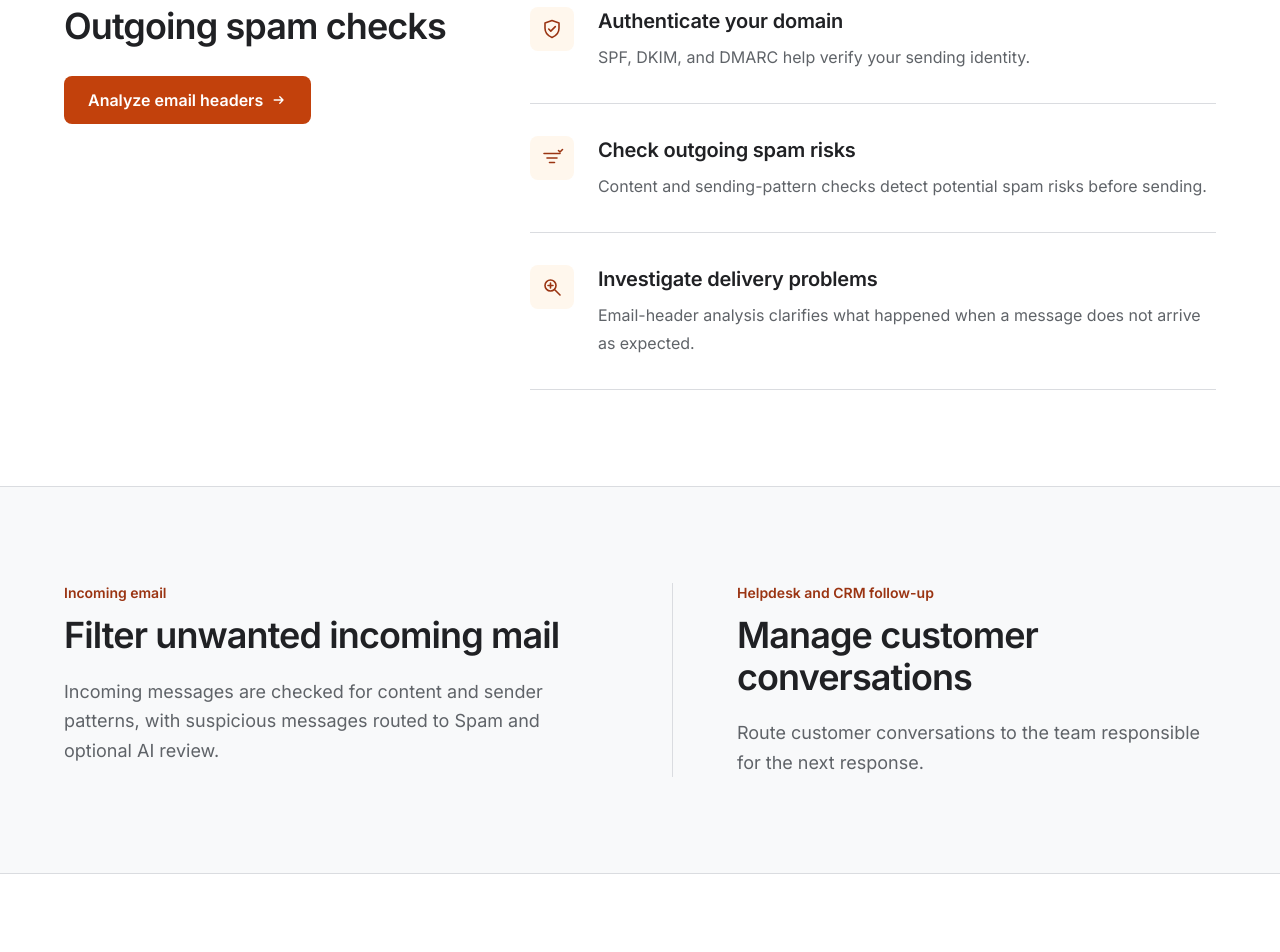
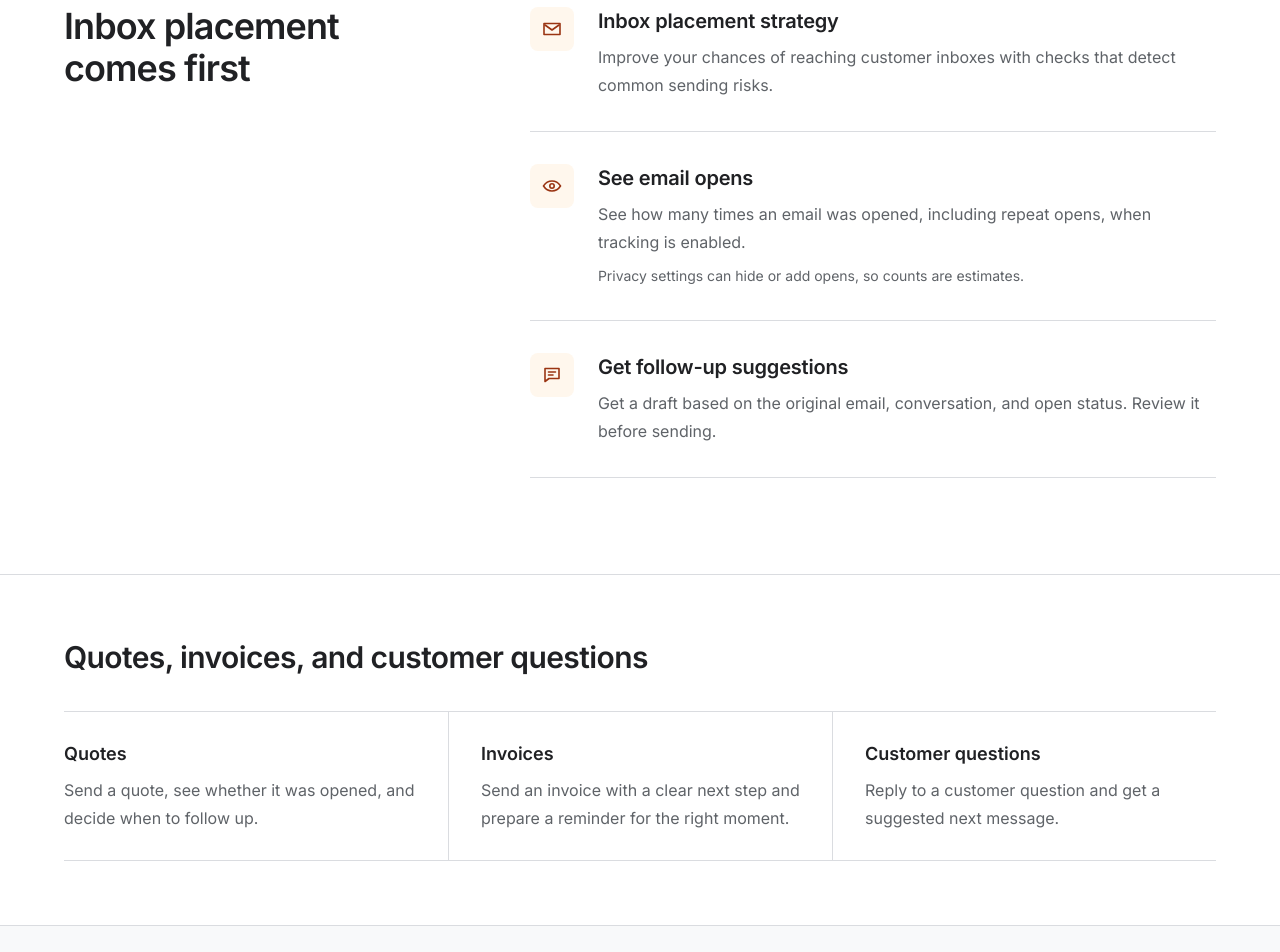
Before and after one commit to VenMail/landing_cms, a Next.js app: page / in a window 1280 px wide. Shown: the part 1340-2292 px from the top of the page. Built offline with nearby package versions, Linux system fonts and the light colour scheme; no server answers.

Commit message:
Present practical email outcomes and customer use cases

```diff
--- a/src/components/SeoDefaults.jsx
+++ b/src/components/SeoDefaults.jsx
@@ -12,7 +12,7 @@ export default function SeoDefaults() {
   const path = (asPath || '/').split(/[?#]/)[0].replace(/\.html$/, '').replace(/\/+$/, '') || '/';
   const title = TITLES[path] || `${path.split('/').filter(Boolean).pop()?.replaceAll('-', ' ') || 'Business email'} — Venmail`;
   const description = path === '/'
-    ? 'Business email with outgoing spam checks, domain authentication, incoming filtering, and email-header analysis.'
+    ? 'Reach customer inboxes, see how many times an email was opened, and get a practical follow-up suggestion when the conversation needs one.'
     : path === '/pricing'
       ? 'Compare Venmail paid business email plans and shared storage. Review monthly or annual pricing and choose a plan for your team.'
       : 'Professional email on your business domain, with calendar, contacts and shared storage. Explore Venmail plans and get help moving your team.';
--- a/src/pages/index.jsx
+++ b/src/pages/index.jsx
@@ -28,10 +28,16 @@ const apiResponse = `{
   "held_for_review": false
 }`;
 
-const deliverySignals = [
-  ['Authenticate your domain', 'SPF, DKIM, and DMARC help verify your sending identity.', 'shield'],
-  ['Check outgoing spam risks', 'Content and sending-pattern checks detect potential spam risks before sending.', 'check'],
-  ['Investigate delivery problems', 'Email-header analysis clarifies what happened when a message does not arrive as expected.', 'search'],
+const deliveryOutcomes = [
+  ['Inbox placement strategy', 'Improve your chances of reaching customer inboxes with checks that detect common sending risks.', 'inbox'],
+  ['See email opens', 'See how many times an email was opened, including repeat opens, when tracking is enabled.', 'opens', 'Privacy settings can hide or add opens, so counts are estimates.'],
+  ['Get follow-up suggestions', 'Get a draft based on the original email, conversation, and open status. Review it before sending.', 'follow-up'],
+];
+
+const useCases = [
+  ['Quotes', 'Send a quote, see whether it was opened, and decide when to follow up.'],
+  ['Invoices', 'Send an invoice with a clear next step and prepare a reminder for the right moment.'],
+  ['Customer questions', 'Reply to a customer question and get a suggested next message.'],
 ];
 
 const suiteItems = [
@@ -62,13 +68,13 @@ function ArrowIcon() {
 }
 
 function SignalIcon({ type }) {
-  if (type === 'shield') {
-    return <svg aria-hidden="true" viewBox="0 0 24 24" fill="none" className="h-6 w-6"><path d="M12 3.5 19 6v5.3c0 4.2-2.7 7.5-7 9.2-4.3-1.7-7-5-7-9.2V6l7-2.5Z" stroke="currentColor" strokeWidth="1.6" strokeLinejoin="round" /><path d="m8.7 12 2.1 2.1 4.5-4.5" stroke="currentColor" strokeWidth="1.6" strokeLinecap="round" strokeLinejoin="round" /></svg>;
+  if (type === 'inbox') {
+    return <svg aria-hidden="true" viewBox="0 0 24 24" fill="none" className="h-6 w-6"><path d="M4 6.5h16v11H4v-11Z" stroke="currentColor" strokeWidth="1.6" strokeLinejoin="round" /><path d="m5 8 7 5 7-5" stroke="currentColor" strokeWidth="1.6" strokeLinecap="round" strokeLinejoin="round" /></svg>;
   }
-  if (type === 'check') {
-    return <svg aria-hidden="true" viewBox="0 0 24 24" fill="none" className="h-6 w-6"><path d="M4 7.5h16M7 12h10M9.5 16.5h5" stroke="currentColor" strokeWidth="1.6" strokeLinecap="round" /><path d="M18.5 4.5 20 6l2.5-2.5" stroke="currentColor" strokeWidth="1.6" strokeLinecap="round" strokeLinejoin="round" /></svg>;
+  if (type === 'opens') {
+    return <svg aria-hidden="true" viewBox="0 0 24 24" fill="none" className="h-6 w-6"><path d="M3.5 12s3.2-5 8.5-5 8.5 5 8.5 5-3.2 5-8.5 5-8.5-5-8.5-5Z" stroke="currentColor" strokeWidth="1.6" strokeLinejoin="round" /><circle cx="12" cy="12" r="2.2" stroke="currentColor" strokeWidth="1.6" /></svg>;
   }
-  return <svg aria-hidden="true" viewBox="0 0 24 24" fill="none" className="h-6 w-6"><circle cx="10.5" cy="10.5" r="5.5" stroke="currentColor" strokeWidth="1.6" /><path d="m15 15 5 5" stroke="currentColor" strokeWidth="1.6" strokeLinecap="round" /><path d="M8 10.5h5M10.5 8v5" stroke="currentColor" strokeWidth="1.6" strokeLinecap="round" /></svg>;
+  return <svg aria-hidden="true" viewBox="0 0 24 24" fill="none" className="h-6 w-6"><path d="M5 5.5h14v10H9l-4 3v-13Z" stroke="currentColor" strokeWidth="1.6" strokeLinejoin="round" /><path d="M8.5 9h7M8.5 12h4.5" stroke="currentColor" strokeWidth="1.6" strokeLinecap="round" /></svg>;
 }
 
 export default function Home() {
@@ -82,7 +88,7 @@ export default function Home() {
               <span className="block">Business email.</span>
               <span className="block text-orange-700">Built for the inbox.</span>
             </h1>
-            <p className="mx-auto mt-6 max-w-3xl text-lg leading-[1.65] text-[#5f6368]">Outgoing spam checks and domain authentication help your emails reach customers. Incoming filtering keeps unwanted mail in check.</p>
+            <p className="mx-auto mt-6 max-w-3xl text-lg leading-[1.65] text-[#5f6368]">Reach customer inboxes, see how many times an email was opened, and get a practical follow-up suggestion when the conversation needs one.</p>
             <div className="mt-8 flex flex-col items-stretch justify-center gap-3 sm:flex-row sm:items-center">
               <a href={businessSignupUrl("standard")} onClick={() => trackCTAClick('homepage_hero', 'mail_first', 'homepage_mail_first')} className="inline-flex h-12 items-center justify-center gap-2 rounded-lg bg-orange-700 px-6 text-base font-semibold text-white transition-colors hover:bg-orange-800 focus:outline-none focus:ring-2 focus:ring-orange-700 focus:ring-offset-2">Create your account <ArrowIcon /></a>
               <a href="#pricing" className="inline-flex h-12 items-center justify-center rounded-lg border border-[#dadce0] bg-white px-6 text-base font-medium text-[#202124] transition-colors hover:bg-[#f8f9fa] focus:outline-none focus:ring-2 focus:ring-orange-700 focus:ring-offset-2">Compare plans</a>
@@ -100,17 +106,31 @@ export default function Home() {
           <div className="mx-auto grid max-w-6xl gap-12 lg:grid-cols-[0.72fr_1.28fr] lg:gap-20">
             <div>
               <p className="text-sm font-semibold text-orange-800">Outgoing email</p>
-              <h2 className="mt-3 max-w-md text-4xl font-semibold leading-[1.15] tracking-[-0.025em]">Outgoing spam checks</h2>
-              <a href="/tools/email-header-analyzer" className="mt-7 inline-flex h-12 items-center justify-center gap-2 rounded-lg bg-orange-700 px-6 text-base font-semibold text-white transition-colors hover:bg-orange-800 focus:outline-none focus:ring-2 focus:ring-orange-700 focus:ring-offset-2">Analyze email headers <ArrowIcon /></a>
+              <h2 className="mt-3 max-w-md text-4xl font-semibold leading-[1.15] tracking-[-0.025em]">Inbox placement comes first</h2>
             </div>
             <div className="border-b border-[#dadce0]">
-              {deliverySignals.map(([title, text, icon]) => (
+              {deliveryOutcomes.map(([title, text, icon, condition]) => (
                 <article key={title} className="flex gap-5 border-t border-[#dadce0] py-7 sm:gap-6 sm:py-8">
                   <span className="flex h-11 w-11 shrink-0 items-center justify-center rounded-lg bg-orange-50 text-orange-800"><SignalIcon type={icon} /></span>
                   <div>
                     <h3 className="text-xl font-semibold tracking-[-0.01em]">{title}</h3>
                     <p className="mt-2 max-w-2xl text-base leading-7 text-[#5f6368]">{text}</p>
+                    {condition && <p className="mt-2 max-w-2xl text-sm leading-6 text-[#5f6368]">{condition}</p>}
                   </div>
+                </article>
+              ))}
+            </div>
+          </div>
+        </section>
+
+        <section className="border-t border-[#dadce0] px-4 py-14 sm:px-6 md:py-16">
+          <div className="mx-auto max-w-6xl">
+            <h2 className="max-w-3xl text-3xl font-semibold leading-[1.2] tracking-[-0.02em]">Quotes, invoices, and customer questions</h2>
+            <div className="mt-9 grid border-y border-[#dadce0] md:grid-cols-3">
+              {useCases.map(([title, text], index) => (
+                <article key={title} className={`py-7 ${index ? 'border-t border-[#dadce0] md:border-l md:border-t-0 md:pl-8' : ''} ${index < useCases.length - 1 ? 'md:pr-8' : ''}`}>
+                  <h3 className="text-lg font-semibold">{title}</h3>
+                  <p className="mt-2 text-base leading-7 text-[#5f6368]">{text}</p>
                 </article>
               ))}
             </div>
@@ -122,12 +142,12 @@ export default function Home() {
             <article>
               <p className="text-sm font-semibold text-orange-800">Incoming email</p>
               <h2 className="mt-3 text-4xl font-semibold leading-[1.15] tracking-[-0.025em]">Filter unwanted incoming mail</h2>
-              <p className="mt-5 text-lg leading-[1.65] text-[#5f6368]">Incoming messages are checked for content and sender patterns, with suspicious messages routed to Spam and optional AI review.</p>
+              <p className="mt-5 text-lg leading-[1.65] text-[#5f6368]">Incoming filtering keeps unwanted mail in check.</p>
             </article>
             <article className="border-t border-[#dadce0] pt-7 md:border-l md:border-t-0 md:pl-16 md:pt-0">
               <p className="text-sm font-semibold text-orange-800">Helpdesk and CRM follow-up</p>
               <h2 className="mt-3 text-4xl font-semibold leading-[1.15] tracking-[-0.025em]">Manage customer conversations</h2>
-              <p className="mt-5 text-lg leading-[1.65] text-[#5f6368]">Route customer conversations to the team responsible for the next response.</p>
+              <p className="mt-5 text-lg leading-[1.65] text-[#5f6368]">Keep customer questions moving with clear ownership and timely replies.</p>
             </article>
           </div>
         </section>
```
Also changed, not shown: scripts/verify-landing-export.mjs (+7 -3 lines), 3 other files (tests, documents, lock files or other folders).
